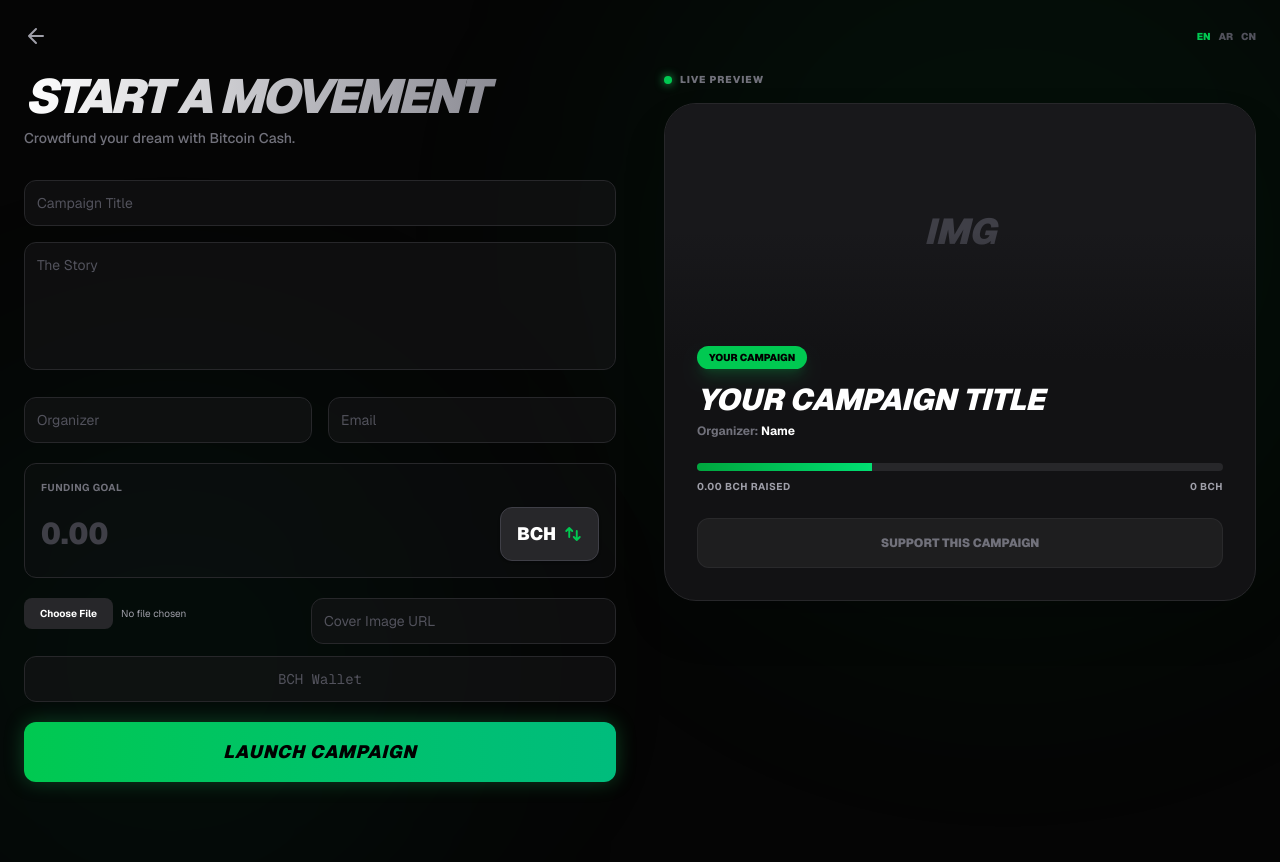
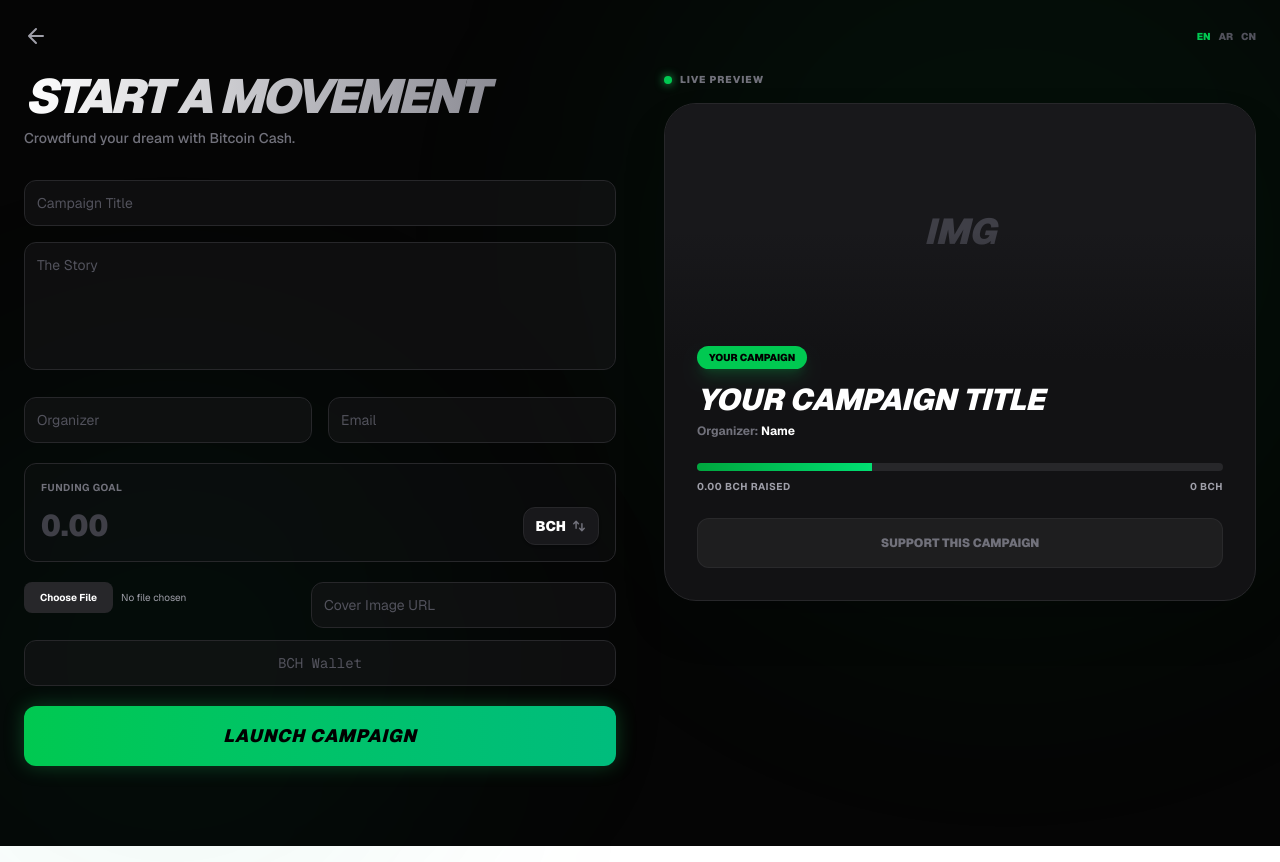
Before and after one commit to saleemm1/payonce-cash, a Next.js app: page /create/donation in a window 1280 px wide. Built offline with nearby package versions, Linux system fonts and the light colour scheme; no server answers.

Commit message:
Update page.js

```diff
--- a/app/create/donation/page.js
+++ b/app/create/donation/page.js
@@ -208,11 +208,11 @@ export default function DonationCreatePage() {
                           <input name="email" value={formData.email} onChange={handleChange} placeholder={t.emailLabel} className={inputStyle} />
                       </div>
 
-                      <div className="bg-zinc-900/30 p-4 rounded-xl border border-zinc-800 space-y-3">
+                      <div className="bg-zinc-900/30 p-4 rounded-xl border border-zinc-800 space-y-3 overflow-hidden">
                           <div className="flex justify-between items-center">
                               <p className="text-[10px] font-bold text-zinc-500 uppercase tracking-wider">{t.goalLabel}</p>
                           </div>
-                          <div className="flex items-center gap-3">
+                          <div className="flex items-center gap-3 w-full">
                               <input
                                   required
                                   type="number"
@@ -221,19 +221,19 @@ export default function DonationCreatePage() {
                                   value={formData.goal}
                                   onChange={handleChange}
                                   placeholder="0.00"
-                                  className="flex-1 bg-transparent text-3xl font-black text-white outline-none placeholder:text-zinc-700 tabular-nums"
+                                  className="flex-1 min-w-0 bg-transparent text-3xl font-black text-white outline-none placeholder:text-zinc-700 tabular-nums"
                               />
                               <button
                                   type="button"
                                   onClick={toggleCurrency}
-                                  className="flex items-center gap-2 bg-zinc-800 hover:bg-zinc-700 text-white px-4 py-3 rounded-xl border border-zinc-700 hover:border-green-500 transition-all active:scale-95 cursor-pointer shadow-sm"
+                                  className="shrink-0 flex items-center gap-1.5 bg-zinc-900 hover:bg-zinc-800 text-white px-3 py-2 rounded-xl border border-zinc-800 hover:border-green-500 transition-all active:scale-95 shadow-sm group"
                               >
-                                  <span className="text-lg font-black">{goalCurrency}</span>
-                                  <svg width="18" height="18" viewBox="0 0 24 24" fill="none" stroke="currentColor" strokeWidth="2.5" strokeLinecap="round" strokeLinejoin="round" className="text-green-500"><path d="M7 16V4M7 4L3 8M7 4L11 8M17 8v12M17 20l-4-4M17 20l4-4"/></svg>
+                                  <span className="text-sm font-black group-hover:text-green-500 transition-colors">{goalCurrency}</span>
+                                  <svg width="14" height="14" viewBox="0 0 24 24" fill="none" stroke="currentColor" strokeWidth="2.5" strokeLinecap="round" strokeLinejoin="round" className="text-zinc-500 group-hover:text-green-500 transition-colors"><path d="M7 16V4M7 4L3 8M7 4L11 8M17 8v12M17 20l-4-4M17 20l4-4"/></svg>
                               </button>
                           </div>
                           {formData.goal && bchPrice > 0 && (
-                              <p className="text-xs text-zinc-400 font-mono text-right">
+                              <p className="text-xs text-zinc-400 font-mono text-right truncate">
                                   {t.approx} {goalCurrency === 'BCH' ? `$${(formData.goal * bchPrice).toLocaleString()} USD` : `${(formData.goal / bchPrice).toFixed(8)} BCH`}
                               </p>
                           )}
@@ -254,8 +254,8 @@ export default function DonationCreatePage() {
 
                   {generatedLink && (
                       <div className="bg-black border border-green-500/30 p-4 rounded-2xl flex items-center gap-3 animate-in slide-in-from-bottom-4">
-                          <input readOnly value={generatedLink} className="flex-1 bg-transparent text-xs text-green-500 font-mono outline-none" />
-                          <button onClick={()=>{navigator.clipboard.writeText(generatedLink); setCopied(true); setTimeout(()=>setCopied(false),2000)}} className="text-[10px] font-black bg-green-500/10 hover:bg-green-500/20 text-green-500 px-3 py-1.5 rounded-lg uppercase transition-colors">
+                          <input readOnly value={generatedLink} className="flex-1 min-w-0 bg-transparent text-xs text-green-500 font-mono outline-none" />
+                          <button onClick={()=>{navigator.clipboard.writeText(generatedLink); setCopied(true); setTimeout(()=>setCopied(false),2000)}} className="shrink-0 text-[10px] font-black bg-green-500/10 hover:bg-green-500/20 text-green-500 px-3 py-1.5 rounded-lg uppercase transition-colors">
                               {copied ? t.done : t.copy}
                           </button>
                       </div>
```
